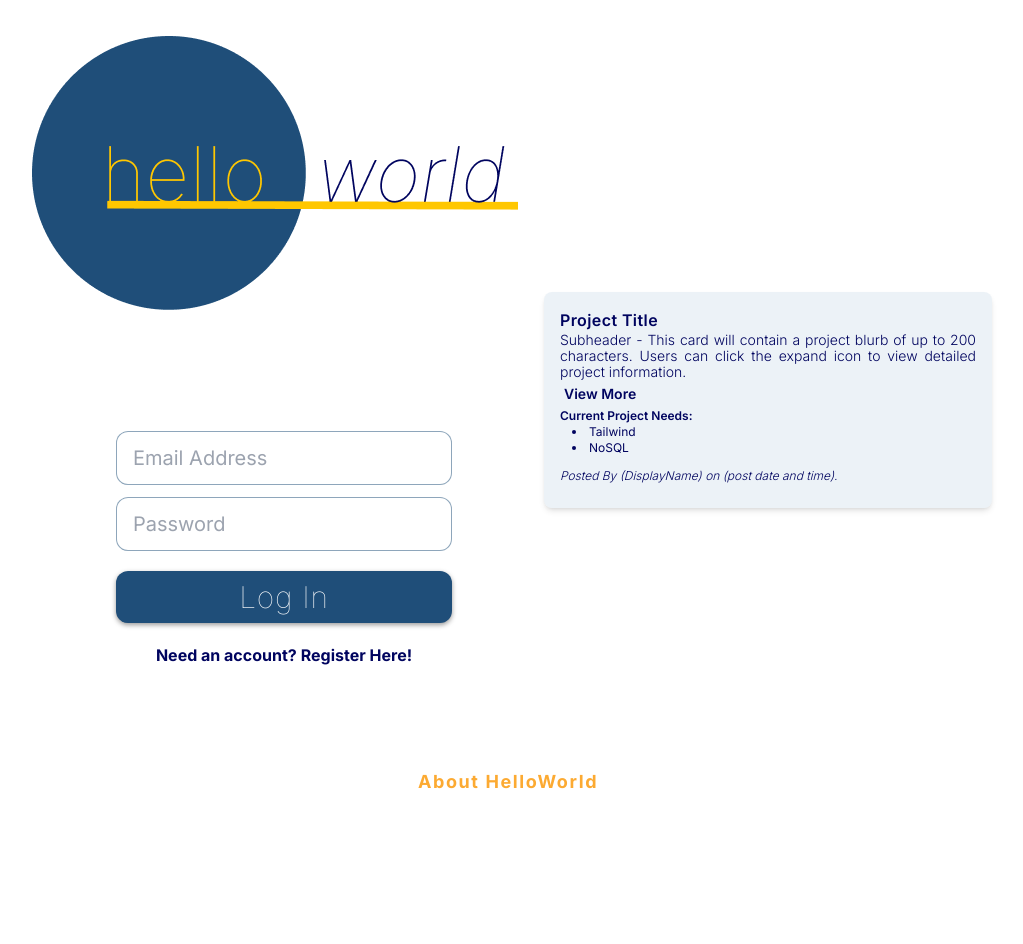
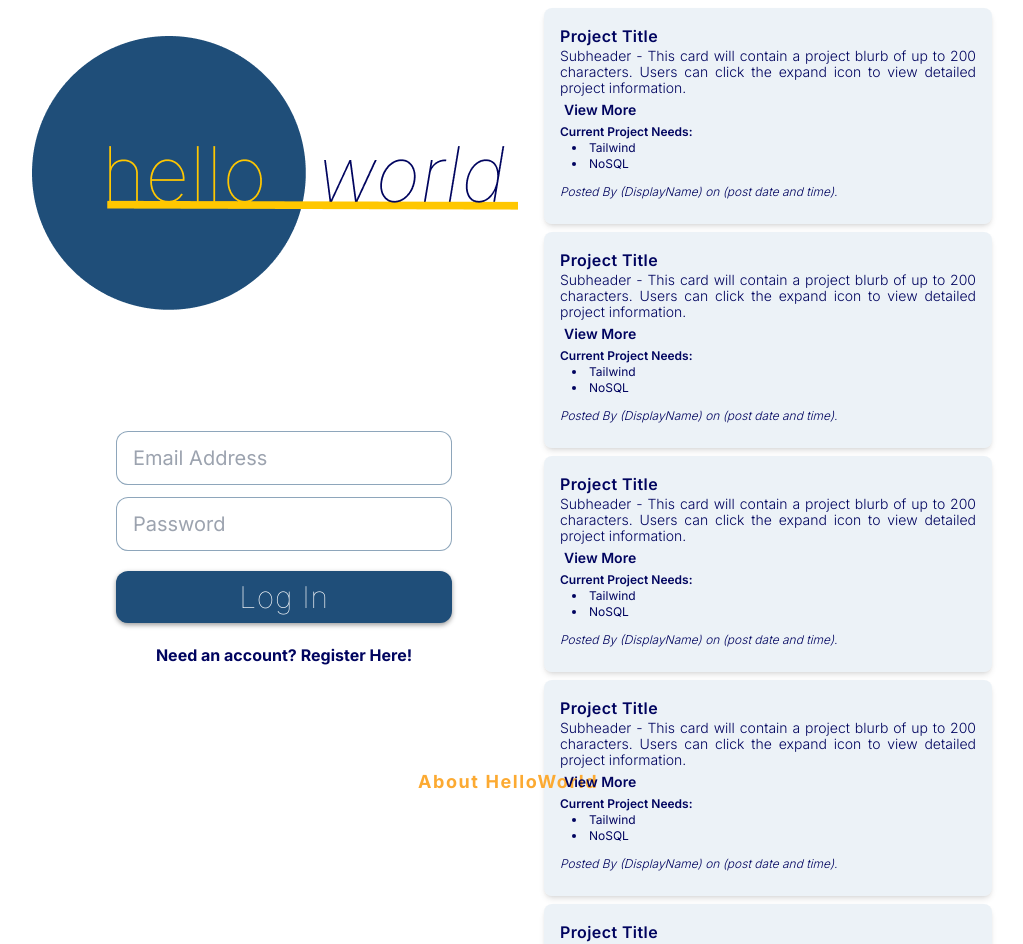
Before and after one commit to ballardingram/hello-world, a React (Create React App) app in the folder client/: page /login in a window 1280 px wide. Shown: the top 944 px of the page, without its empty margins (132-1155 px from the left). Before the commit the page ends 800 px from the top, so only its background shows below. Built offline with nearby package versions, Linux system fonts and the light colour scheme.

Commit message:
fixed social icon default colors

```diff
--- a/client/src/index.css
+++ b/client/src/index.css
@@ -111,7 +111,7 @@ body {
 }
 
 .github, .facebook {
-  color: var(--darkBlue);
+  color: var(--primaryBlue);
   transition: all ease 0.2s;
 }
 
--- a/client/src/pages/Desktop-Login.js
+++ b/client/src/pages/Desktop-Login.js
@@ -23,10 +23,29 @@ const DeskLogin = () => {
         </div>
       </div>
 
-      <div className='hidden lg:contents'>
-        <Card></Card>
 
+      <div>
+        <div class="flex flex-col overflow-y-scroll overflow-hidden hidden lg:contents">
+          <div>
+            <Card></Card>
+          </div>
+          <div>
+            <Card></Card>
+          </div>
+          <div>
+            <Card></Card>
+          </div>
+          <div>
+            <Card></Card>
+          </div>
+          <div>
+            <Card></Card>
+          </div>
+        </div>
       </div>
+
+
+
 
     </div>
   )
```
Also changed, not shown: client/tailwind.config.js (line endings or trailing spaces).
